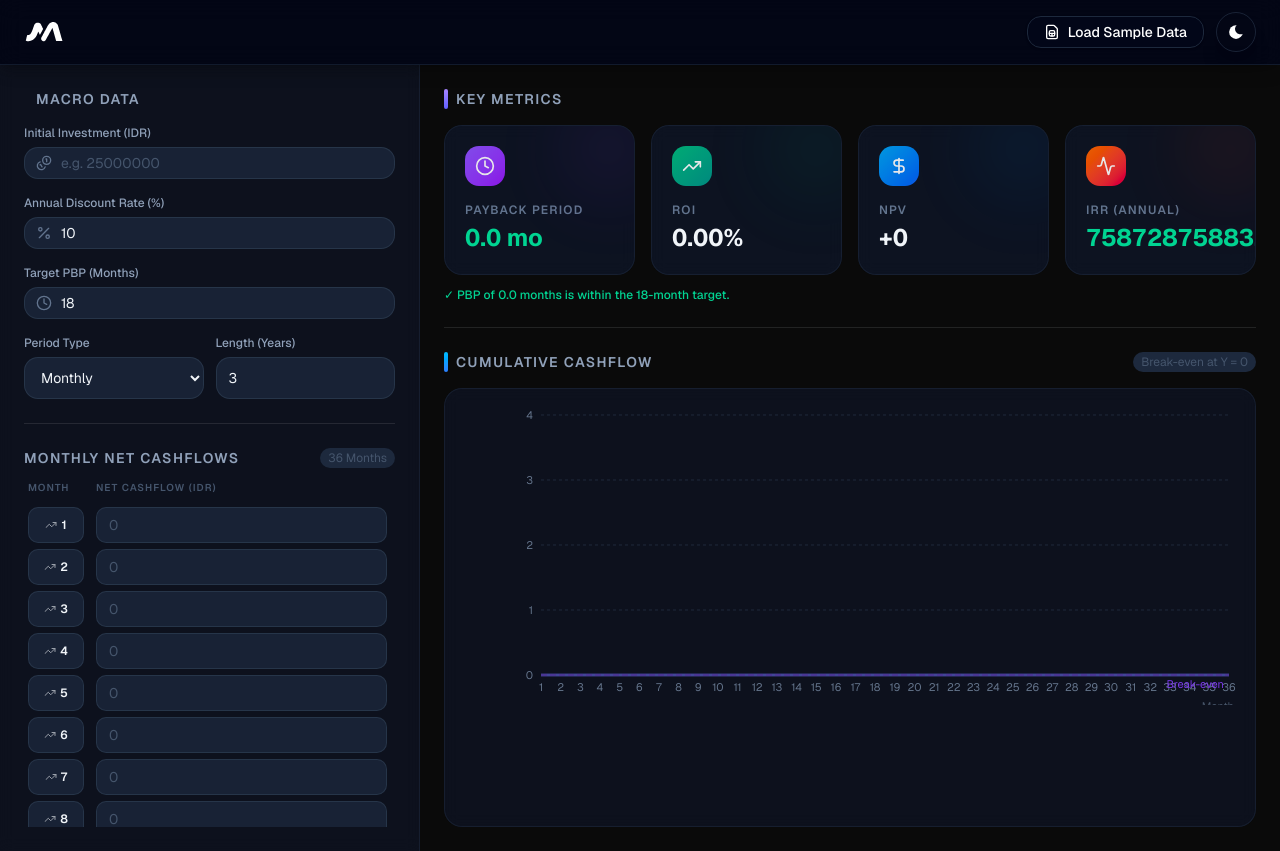
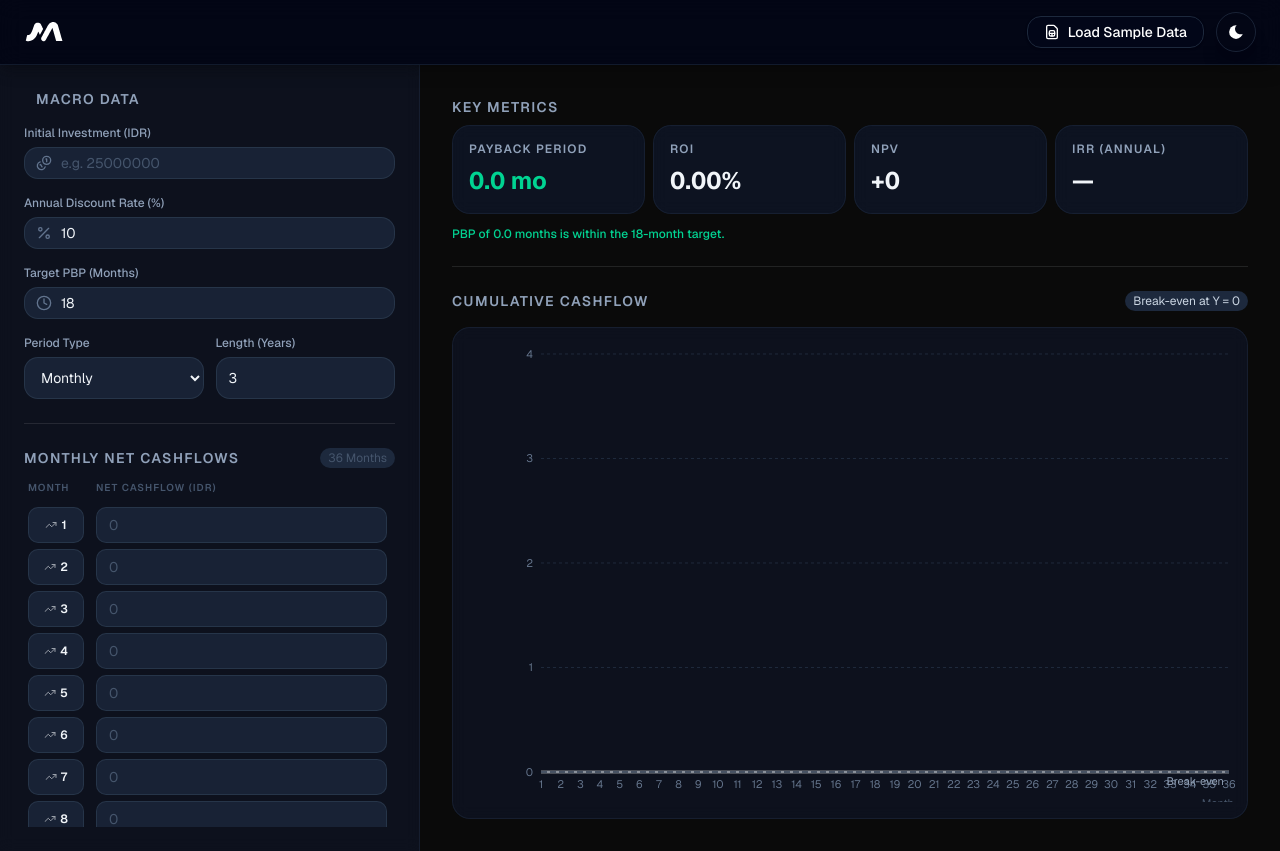
Before and after one commit to dvsalmah/metrica, a Next.js app: page / in a window 1280 px wide. Built offline with nearby package versions, Linux system fonts and the light colour scheme.

Commit message:
fix: improve IRR calculation edge cases

```diff
--- a/components/dashboard/right-panel.tsx
+++ b/components/dashboard/right-panel.tsx
@@ -1,22 +1,22 @@
 'use client';
 
 import {
+  ReferenceLine,
+  ResponsiveContainer,
   XAxis,
   YAxis,
   CartesianGrid,
   Tooltip,
-  ReferenceLine,
-  ResponsiveContainer,
   Area,
   AreaChart,
 } from 'recharts';
-import { Clock, TrendingUp, DollarSign, Activity } from 'lucide-react';
+import { Clock, BanknoteArrowUp, DollarSign, ArrowUpRight } from 'lucide-react';
 import type { CalculationResults, MacroInputs, MonthlyCashflow } from '@/lib/types';
 import { Separator } from '../ui/separator';
+import { useState, useEffect } from 'react';
+import { useTheme } from 'next-themes';
 
-// ---------------------------------------------------------------------------
 // Helpers
-// ---------------------------------------------------------------------------
 function formatCurrency(value: number): string {
   if (Math.abs(value) >= 1_000_000_000) {
     return `${(value / 1_000_000_000).toFixed(2)}B`;
@@ -40,59 +40,49 @@ function formatPBP(value: number | null): string {
   return `${value.toFixed(1)} mo`;
 }
 
-// ---------------------------------------------------------------------------
 // Metric Card
-// ---------------------------------------------------------------------------
 interface MetricCardProps {
   id: string;
   label: string;
   value: string;
-  icon: React.ReactNode;
-  accent: string;
   highlight?: 'green' | 'red' | 'amber' | null;
 }
 
-function MetricCard({ id, label, value, icon, accent, highlight }: MetricCardProps) {
+function MetricCard({ id, label, value, highlight }: MetricCardProps) {
   const valueColor =
     highlight === 'green'
       ? 'text-emerald-400'
       : highlight === 'red'
         ? 'text-rose-400'
         : highlight === 'amber'
-          ? 'text-amber-400'
-          : 'text-slate-100';
+          ? 'text-amber-500 dark:text-amber-400'
+          : 'text-slate-900 dark:text-slate-100';
 
   return (
     <div
       id={id}
       className="
         relative overflow-hidden
-        rounded-2xl p-5
-        bg-slate-900/70 border border-slate-800/60
+        rounded-2xl p-4
+        bg-white dark:bg-slate-900/70 border border-slate-200 dark:border-slate-800/60
         backdrop-blur-sm
         transition-transform duration-200 hover:-translate-y-0.5
-        group
+        group flex flex-col justify-between
       "
     >
       <div
         className={`
           absolute -top-6 -right-6 w-24 h-24 rounded-full opacity-10
           blur-2xl group-hover:opacity-20 transition-opacity duration-300
-          ${accent}
         `}
       />
-      <div
-        className={`
-          flex items-center justify-center
-          w-10 h-10 rounded-xl mb-4
-          ${accent} opacity-90
-        `}
-      >
-        {icon}
-      </div>
-      <p className="text-xs font-semibold uppercase tracking-widest text-slate-500 mb-1">
+
+      <div className="flex items-center mb-2">
+        <p className="text-xs font-semibold uppercase tracking-widest text-slate-600 dark:text-slate-400 leading-tight">
           {label}
         </p>
+      </div>
+
       <p className={`text-2xl font-bold tabular-nums ${valueColor}`}>
         {value}
       </p>
@@ -100,9 +90,7 @@ function MetricCard({ id, label, value, icon, accent, highlight }: MetricCardPro
   );
 }
 
-// ---------------------------------------------------------------------------
 // Custom Tooltip for Chart
-// ---------------------------------------------------------------------------
 interface TooltipPayloadItem {
   name: string;
   value: number;
@@ -119,8 +107,8 @@ function ChartTooltip({ active, payload, label }: ChartTooltipProps) {
   if (!active || !payload?.length) return null;
   const value = payload[0].value;
   return (
-    <div className="bg-slate-800 border border-slate-700 rounded-xl px-4 py-3 shadow-xl">
-      <p className="text-xs text-slate-400 mb-1">Month {label}</p>
+    <div className="bg-white dark:bg-slate-800 border border-slate-200 dark:border-slate-700 rounded-xl px-4 py-3 shadow-xl">
+      <p className="text-xs font-semibold text-slate-600 dark:text-slate-400 mb-1">Month {label}</p>
       <p
         className={`text-sm font-bold ${value >= 0 ? 'text-emerald-400' : 'text-rose-400'
           }`}
@@ -132,9 +120,7 @@ function ChartTooltip({ active, payload, label }: ChartTooltipProps) {
   );
 }
 
-// ---------------------------------------------------------------------------
 // RightPanel Component
-// ---------------------------------------------------------------------------
 interface RightPanelProps {
   results: CalculationResults;
   cashflows: MonthlyCashflow[];
@@ -148,6 +134,14 @@ export default function RightPanel({
   inputs,
   periodType,
 }: RightPanelProps) {
+  const [mounted, setMounted] = useState(false);
+  const { resolvedTheme } = useTheme();
+  const isDark = resolvedTheme === 'dark';
+
+  useEffect(() => {
+    setMounted(true);
+  }, []);
+
   let monthlyCashflows: { month: number; netCashflow: number }[] = [];
 
   if (periodType === 'yearly') {
@@ -188,32 +182,27 @@ export default function RightPanel({
   return (
     <div
       id="right-panel"
-      className="flex flex-col gap-6 flex-1 p-6 overflow-y-auto"
+      className="flex flex-col gap-6 flex-1 p-8 overflow-y-auto"
     >
       {/* ── Metric Cards Grid ── */}
       <section>
-        <div className="flex items-center gap-2 mb-4">
-          <div className="w-1 h-5 rounded-full bg-gradient-to-b from-violet-400 to-indigo-500" />
-          <h2 className="text-sm font-semibold uppercase tracking-widest text-slate-400">
-            Key Metrics
+        <div className="flex items-center mb-2">
+          <h2 className="text-sm font-semibold tracking-widest text-slate-600 dark:text-slate-400">
+            KEY METRICS
           </h2>
         </div>
 
-        <div className="grid grid-cols-2 xl:grid-cols-4 gap-4">
+        <div className="grid grid-cols-2 xl:grid-cols-4 gap-2">
           <MetricCard
             id="metric-pbp"
             label="Payback Period"
             value={formatPBP(results.pbp)}
-            icon={<Clock className="w-5 h-5 text-white" />}
-            accent="bg-gradient-to-br from-violet-500 to-purple-600"
             highlight={pbpHighlight}
           />
           <MetricCard
             id="metric-roi"
             label="ROI"
             value={formatPercent(results.roi)}
-            icon={<TrendingUp className="w-5 h-5 text-white" />}
-            accent="bg-gradient-to-br from-emerald-500 to-teal-600"
             highlight={results.roi > 0 ? 'green' : results.roi < 0 ? 'red' : null}
           />
           <MetricCard
@@ -224,16 +213,12 @@ export default function RightPanel({
                 ? '—'
                 : `${results.npv >= 0 ? '+' : ''}${formatCurrency(results.npv)}`
             }
-            icon={<DollarSign className="w-5 h-5 text-white" />}
-            accent="bg-gradient-to-br from-sky-500 to-blue-600"
             highlight={npvHighlight}
           />
           <MetricCard
             id="metric-irr"
             label="IRR (Annual)"
             value={isNaN(results.irr) ? '—' : formatPercent(results.irr)}
-            icon={<Activity className="w-5 h-5 text-white" />}
-            accent="bg-gradient-to-br from-orange-500 to-rose-600"
             highlight={results.irr > 0 ? 'green' : results.irr < 0 ? 'red' : null}
           />
         </div>
@@ -244,8 +229,8 @@ export default function RightPanel({
               }`}
           >
             {results.pbpIsIdeal
-              ? `✓ PBP of ${results.pbp.toFixed(1)} months is within the ${inputs.targetPbp}-month target.`
-              : `⚠ PBP of ${results.pbp.toFixed(1)} months exceeds the ${inputs.targetPbp}-month ideal target.`}
+              ? `PBP of ${results.pbp.toFixed(1)} months is within the ${inputs.targetPbp}-month target.`
+              : `PBP of ${results.pbp.toFixed(1)} months exceeds the ${inputs.targetPbp}-month ideal target.`}
           </p>
         )}
       </section>
@@ -254,12 +239,11 @@ export default function RightPanel({
 
       {/* ── Cumulative Cashflow Chart ── */}
       <section className="flex flex-col gap-4 flex-1">
-        <div className="flex items-center gap-2">
-          <div className="w-1 h-5 rounded-full bg-gradient-to-b from-sky-400 to-blue-500" />
-          <h2 className="text-sm font-semibold uppercase tracking-widest text-slate-400">
-            Cumulative Cashflow
+        <div className="flex items-center">
+          <h2 className="text-sm font-semibold uppercase tracking-widest text-slate-600 dark:text-slate-400">
+            CUMULATIVE CASHFLOW
           </h2>
-          <span className="ml-auto text-xs text-slate-600 bg-slate-800 px-2 py-0.5 rounded-full">
+          <span className="ml-auto text-xs text-slate-700 bg-slate-200 dark:text-slate-300 dark:bg-slate-800 px-2 py-0.5 rounded-full">
             Break-even at Y = 0
           </span>
         </div>
@@ -267,13 +251,14 @@ export default function RightPanel({
         <div
           id="cashflow-chart"
           className="
-            rounded-2xl p-4
-            bg-slate-900/60 border border-slate-800/60
+            rounded-2xl px-2 py-4
+            bg-white dark:bg-slate-900/60 border border-slate-200 dark:border-slate-800/60
             backdrop-blur-sm
             min-h-[280px] flex-1
           "
         >
-          <ResponsiveContainer width="100%" height={300}>
+          {mounted ? (
+            <ResponsiveContainer width="100%" height="100%">
               <AreaChart
                 data={chartData}
                 margin={{ top: 10, right: 10, left: 10, bottom: 0 }}
@@ -312,32 +297,37 @@ export default function RightPanel({
                 <Tooltip content={<ChartTooltip />} />
                 <ReferenceLine
                   y={0}
-                stroke="#7c3aed"
+                  stroke={isDark ? '#475569' : '#94a3b8'}
                   strokeDasharray="6 3"
                   strokeWidth={1.5}
                   label={{
                     value: 'Break-even',
                     position: 'insideTopRight',
-                  fill: '#7c3aed',
+                    fill: isDark ? '#94a3b8' : '#64748b',
                     fontSize: 11,
                   }}
                 />
                 <Area
                   type="monotone"
                   dataKey="cumulative"
-                stroke="#6366f1"
+                  stroke={isDark ? '#F8FAFC' : '#0F172A'}
                   strokeWidth={2.5}
                   fill="url(#positiveGrad)"
                   dot={false}
                   activeDot={{
                     r: 5,
-                  fill: '#6366f1',
-                  stroke: '#1e293b',
+                    fill: isDark ? '#0F172A' : '#F8FAFC',
+                    stroke: isDark ? '#F8FAFC' : '#0F172A',
                     strokeWidth: 2,
                   }}
                 />
               </AreaChart>
             </ResponsiveContainer>
+          ) : (
+            <div className="w-full h-full flex items-center justify-center text-slate-400 text-sm">
+              Loading chart...
+            </div>
+          )}
         </div>
       </section>
     </div>
--- a/lib/calculations.ts
+++ b/lib/calculations.ts
@@ -66,6 +66,11 @@ export function calculateIRR(
     ...cashflows.map((c) => c.netCashflow),
   ];
 
+  const hasPositive = series.some((val) => val > 0);
+  const hasNegative = series.some((val) => val < 0);
+
+  if (!hasPositive || !hasNegative) return NaN;
+
   const npvAtRate = (r: number): number =>
     series.reduce((sum, cf, t) => sum + cf / Math.pow(1 + r, t), 0);
 
```
Lines whose indentation alone changed are shown as unchanged.
